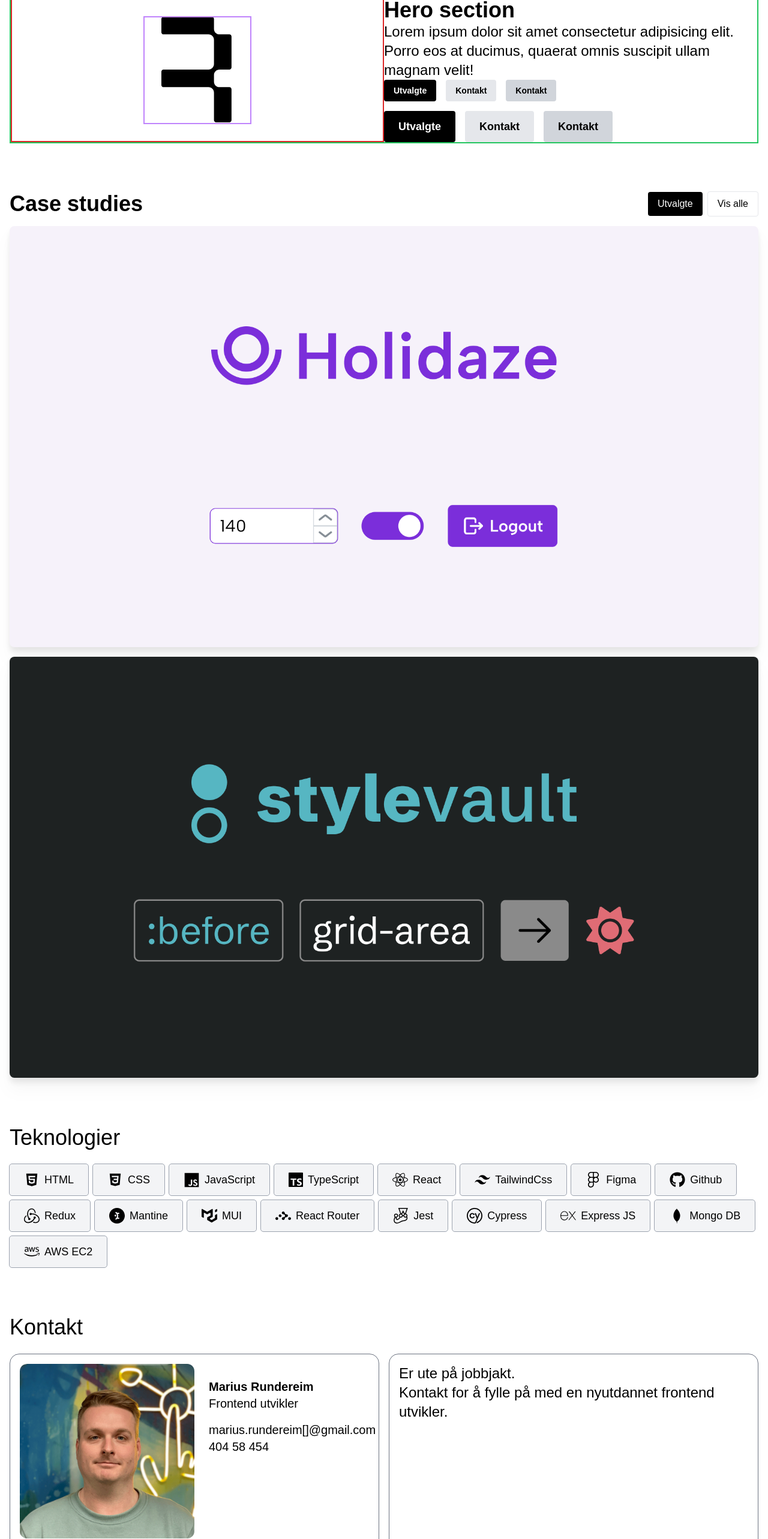
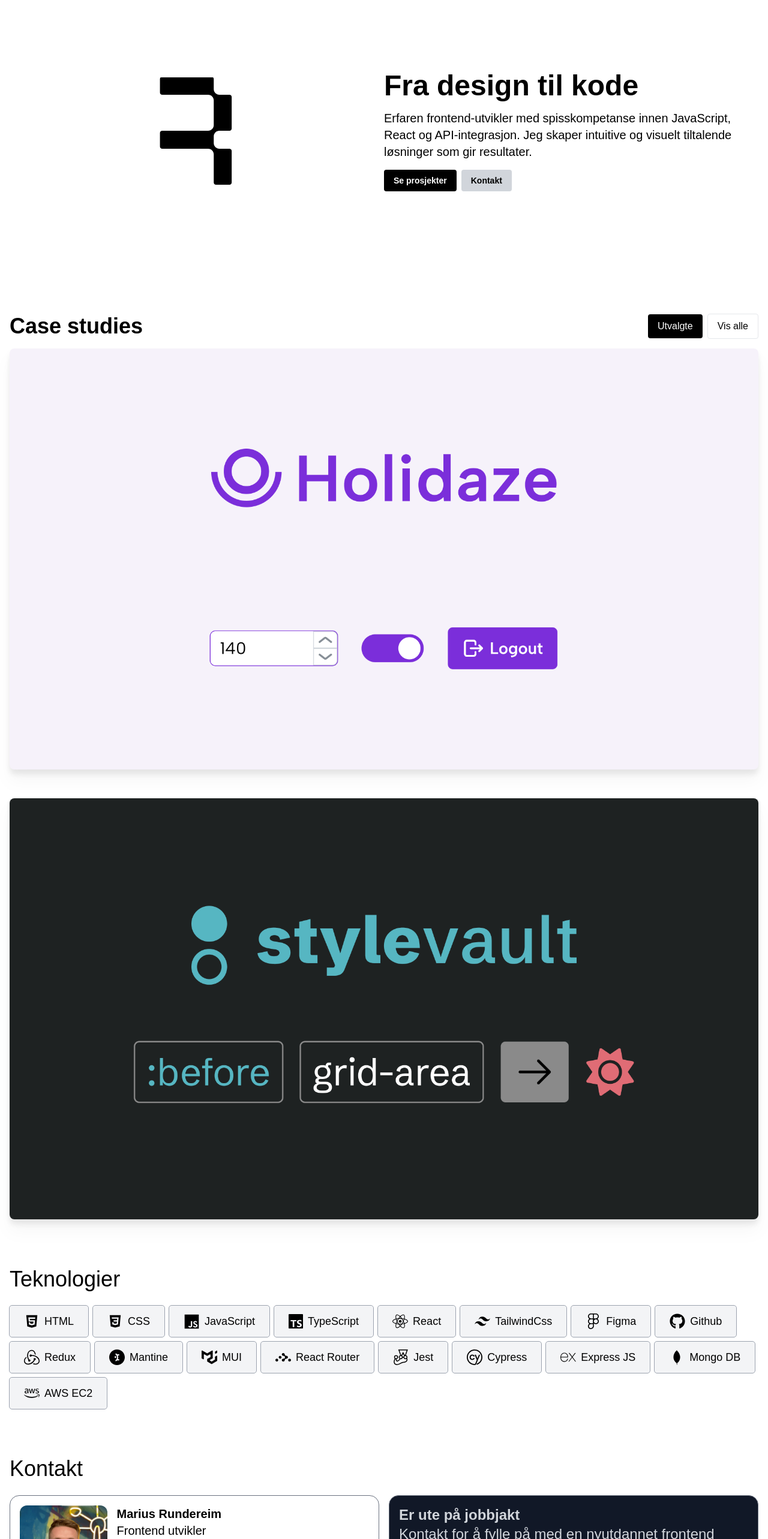
Before and after one commit to mariusrundereim/portfolio-v3, a React (Vite) app: page / in a window 1280 px wide. Shown: the part 5-2571 px from the top of the page at 60% size. Built offline with nearby package versions, Linux system fonts and the light colour scheme.

Commit message:
updated contact

```diff
--- a/src/components/sections/Contact/index.jsx
+++ b/src/components/sections/Contact/index.jsx
@@ -4,31 +4,31 @@
     <>
       <div>
         <h1 className="text-4xl mb-6">Kontakt</h1>
-        <div className="grid md:grid-cols-2 gap-4">
-          <div className="rounded-2xl border-gray-500 p-4 border grid grid-cols-1 md:grid-cols-2">
-            <div className="rounded-xl ">
-              <img src={photo} className="rounded-xl " alt="" />
-            </div>
-            <div className="p-6">
+        <section className="grid md:grid-cols-2 gap-4">
+          <article className="rounded-2xl border-gray-500 p-4 border flex flex-col md:flex-row items-center md:items-start gap-4">
+            <img
+              src={photo}
+              className="rounded-xl w-1/2 md:w-1/3 lg:w-1/4"
+              alt="Marius Rundereim"
+            />
             <div className="text-xl flex flex-col space-y-4">
               <div>
                 <h3 className="font-semibold">Marius Rundereim</h3>
                 <h3>Frontend utvikler</h3>
               </div>
-                <div>
-                  <p>marius.rundereim[]@gmail.com</p>
+              <div className="break-words">
+                <p>marius.rundereim@gmail.com</p>
                 <p>404 58 454</p>
               </div>
             </div>
-            </div>
-          </div>
-          <div className="rounded-2xl border-gray-500 p-4 border">
-            <h2 className="text-2xl">Er ute på jobbjakt.</h2>
+          </article>
+          <article className="rounded-2xl border-gray-500 p-4 border bg-gray-900 text-gray-300">
+            <h2 className="text-2xl font-bold">Er ute på jobbjakt</h2>
             <h2 className="text-2xl">
               Kontakt for å fylle på med en nyutdannet frontend utvikler.
             </h2>
-          </div>
-        </div>
+          </article>
+        </section>
       </div>
     </>
   );
--- a/src/components/sections/Hero/index.jsx
+++ b/src/components/sections/Hero/index.jsx
@@ -2,16 +2,15 @@
 function Hero() {
   return (
     <>
-      <section>
-        <div className="border-2 border-green-500 grid grid-cols-1 md:grid-cols-2">
-          <div className="border-2 border-red-600 grid place-content-center">
+      <section className="min-h-[28rem] grid">
+        <div className="grid grid-cols-1 md:grid-cols-2 place-self-center space-y-8 md:space-y-0">
+          <div className="grid place-content-center">
             <svg
               width="180"
               height="180"
               viewBox="0 0 180 180"
               fill="none"
               xmlns="http://www.w3.org/2000/svg"
-              className="border-2 border-purple-400"
             >
               <g clipPath="url(#clip0_6_427)">
                 <path
@@ -27,37 +26,20 @@
             </svg>
           </div>
           <div>
-            <div>
-              <h2 className="text-4xl font-semibold">Hero section</h2>
-              <h3 className="text-2xl">
-                Lorem ipsum dolor sit amet consectetur adipisicing elit. Porro
-                eos at ducimus, quaerat omnis suscipit ullam magnam velit!
+            <div className="grid space-y-4">
+              <h2 className="text-5xl font-semibold">Fra design til kode</h2>
+              <h3 className="text-xl">
+                Erfaren frontend-utvikler med spisskompetanse innen JavaScript,
+                React og API-integrasjon. Jeg skaper intuitive og visuelt
+                tiltalende løsninger som gir resultater.
               </h3>
-            </div>
-            <div>
-              <div className="space-y-4">
-                <div className="flex space-x-4">
-                  <Button size="small" state="inactive">
-                    Utvalgte
-                  </Button>
-                  <Button size="small" state="hover">
-                    Kontakt
-                  </Button>
-                  <Button size="small" state="active">
-                    Kontakt
-                  </Button>
-                </div>
-                <div className="flex space-x-4">
-                  <Button size="large" state="inactive">
-                    Utvalgte
-                  </Button>
-                  <Button size="large" state="hover">
-                    Kontakt
-                  </Button>
-                  <Button size="large" state="active">
-                    Kontakt
-                  </Button>
-                </div>
+              <div className="flex flex-row gap-2">
+                <Button size="small" state="inactive">
+                  Se prosjekter
+                </Button>
+                <Button size="small" state="active">
+                  Kontakt
+                </Button>
               </div>
             </div>
           </div>
--- a/src/components/sections/ProjectList/index.jsx
+++ b/src/components/sections/ProjectList/index.jsx
@@ -58,7 +58,7 @@
             </button>
           </div>
         </div>
-        <div className="grid grid-cols-1  gap-4">
+        <div className="grid grid-cols-1  space-y-12">
           {filteredProjects.map((project) => (
             <ProjectCard
               key={project.id}
--- /dev/null
+++ b/src/components/ui/ArrowBack/index.jsx
@@ -0,0 +1,16 @@
+import { FaChevronLeft } from "react-icons/fa6";
+import { Link } from "react-router-dom";
+function ArrowBack() {
+  return (
+    <>
+      <Link to="/">
+        <div className="flex items-center bg-gray-200 p-2 justify-start">
+          <FaChevronLeft />
+          <button>Back to home</button>
+        </div>
+      </Link>
+    </>
+  );
+}
+
+export default ArrowBack;
--- a/src/pages/SpecificPage/index.jsx
+++ b/src/pages/SpecificPage/index.jsx
@@ -4,6 +4,7 @@
 import ListStack from "./listStack";
 import ListMedia from "./listMedia";
 import ListBrief from "./listBrief";
+import ArrowBack from "../../components/ui/ArrowBack";
 function SpecificPage() {
   const { slug } = useParams();
   const [project, setProject] = useState(null);
@@ -27,6 +28,7 @@
       <div>
         {project ? (
           <div>
+            <ArrowBack />
             <h2>Specific page {project.title}</h2>
             <ListStack stack={project.stack} />
             <ListMedia media={project.media} />
--- a/src/pages/SpecificPage/listStack.jsx
+++ b/src/pages/SpecificPage/listStack.jsx
@@ -1,5 +1,6 @@
 import Tag from "../../components/core/Tag/SimpleTag";
 import { DiHtml5, DiCss3, DiReact } from "react-icons/di";
+import { FaAws } from "react-icons/fa";
 import {
   SiTypescript,
   SiMui,
@@ -8,6 +9,9 @@
   SiJavascript,
   SiWordpress,
   SiTailwindcss,
+  SiExpress,
+  SiMongodb,
+  SiPostman,
 } from "react-icons/si";
 const iconMap = {
   HTML: DiHtml5,
@@ -20,6 +24,10 @@
   Mantine: SiMantine,
   Wordpress: SiWordpress,
   TailwindCss: SiTailwindcss,
+  Express: SiExpress,
+  "AWS EC2": FaAws,
+  "Mongo DB": SiMongodb,
+  Postman: SiPostman,
 };
 
 function ListStack({ stack }) {
```
Lines whose indentation alone changed are shown as unchanged.
